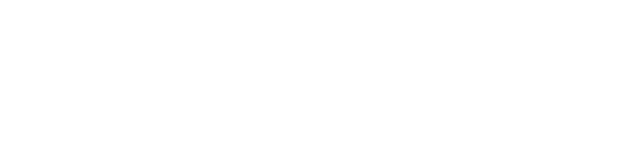
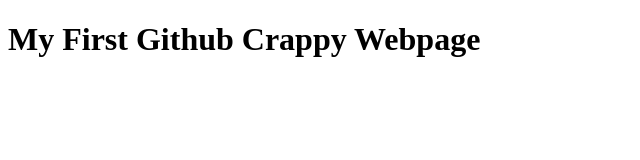
Before and after one commit to tedamaru/myprofile, a plain HTML site: page index.html in a window 1280 px wide. Shown: the whole page, without its empty margins (0-640 px from the left). Drawn offline with Linux system fonts and the light colour scheme.

Commit message:
Update index.html

```diff
--- a/index.html
+++ b/index.html
@@ -5,7 +5,7 @@
 </head>
 
 <body>
-
+      <h1>My First Github Crappy Webpage</h1>
 </body>
 
 </html>
```
